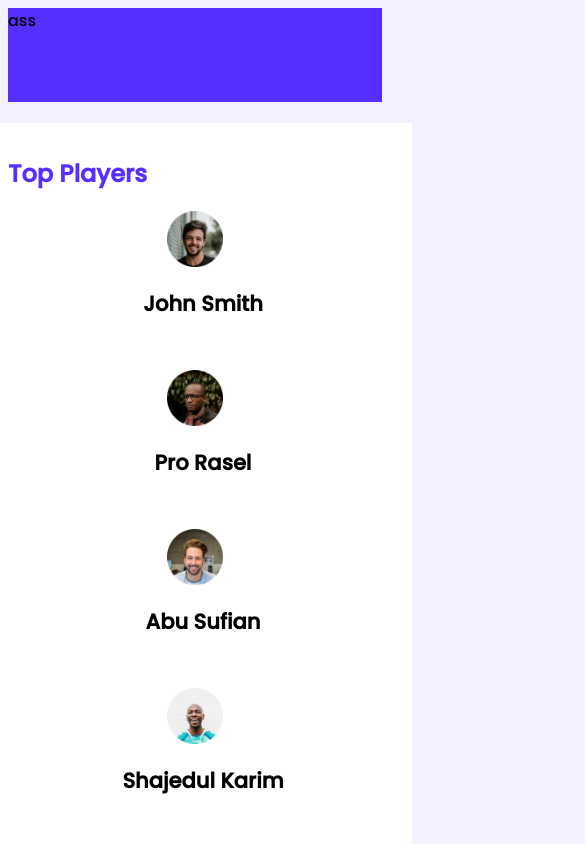
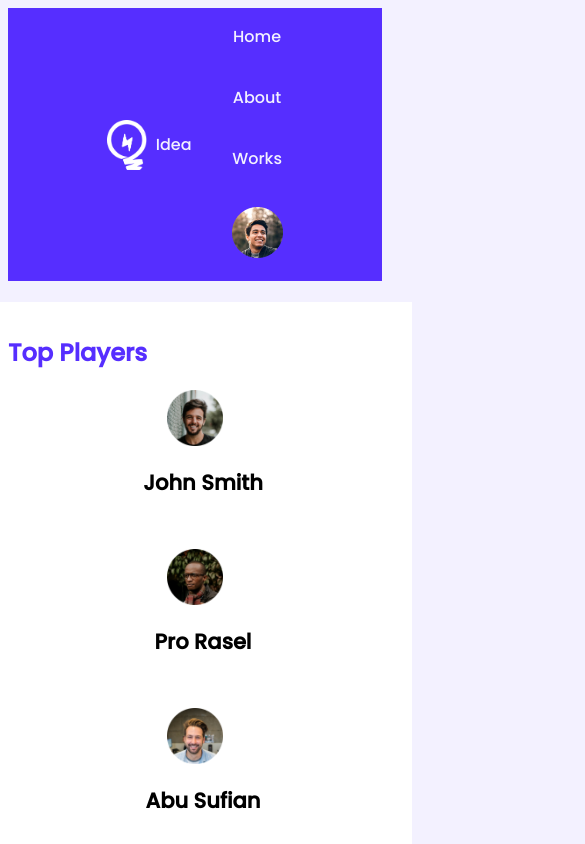
Before and after one commit to teijaskh/leaderboard-css3, a plain HTML site: page index.html in a window 390 px wide. Shown: the top 844 px of the page, 585 px wide, since content can reach past the window. Drawn offline with Linux system fonts and the light colour scheme.

Commit message:
Header Added With Responsive

```diff
--- a/index.html
+++ b/index.html
@@ -20,11 +20,17 @@
         <nav>
             <div class="navcontainer">
                 <div class="logo">
-                    ass
+                    <img class="logopng" src="images/icons/logo.png" alt="">
+                    <span id="logo-text">&nbsp Idea</span>
                 </div>
 
                 <div class="menuphoto">
-
+                    <ul class="navmenu">
+                        <li><a href="#">Home</a></li>
+                        <li><a href="#">About</a></li>
+                        <li><a href="#">Works</a></li>
+                        <li><img src="images/icons/profile.png" alt=""></li>
+                    </ul>
                 </div>
             </div>
         </nav>
--- a/styles.css/style.css
+++ b/styles.css/style.css
@@ -16,6 +16,34 @@ main{
 
 /* NAVIGATION BAR */
 
+.navmenu li{
+    list-style: none;
+}
+.navmenu{
+    display: flex;
+    gap: 36px;
+    color: #F3F1FF;
+    align-items: center;
+}
+
+.navmenu li a{
+    text-decoration: none;
+    color: #F3F1FF;
+}
+.logo{
+    display: flex;
+    align-items: center;
+}
+.logopng{
+    width: 40px;
+    height: 50px;
+}
+#logo-text{
+    font-family: 'Poppins', sans-serif;
+    color: #F3F1FF;
+    font-weight: 500;
+}
+
 nav{
     height: 94px;
     background-color: #562EFF;
@@ -23,6 +51,10 @@ nav{
 
 .navcontainer {
     width: 870px;
+    margin: auto;
+    display: flex;
+    justify-content: space-between;
+    align-items: center;
 }
 
 .section-title{
@@ -157,15 +189,25 @@ hr{
 /* MOBILE DEVICE */
 
 @media only screen and (max-width: 688px) {
-    .container {
+    .container, .navcontainer {
         width: 100%;
     }
 
+    .navcontainer{
+        justify-content: center;
+    }
+    .navmenu{
+        flex-direction: column;
+
+    }
+    nav{
+        height: auto;
+    }
     .players, .blogs, .courses {
         grid-template-columns: repeat(1, 1fr);
         /* justify-content: center; */
     }
-    .player, .blog, course{
+    .player, .blog, .course{
         flex-direction: column;
         justify-content: center;
     }
@@ -174,11 +216,10 @@ hr{
 /* TABLET DEVICES */
 
 @media only screen and (min-width: 688px) and (max-width: 992px) {
-    .container{
+    .container, .navcontainer{
         width: 100%;
     }
     .players, .courses{
         grid-template-columns: repeat(2, 1fr);
-
     }
 }
```
